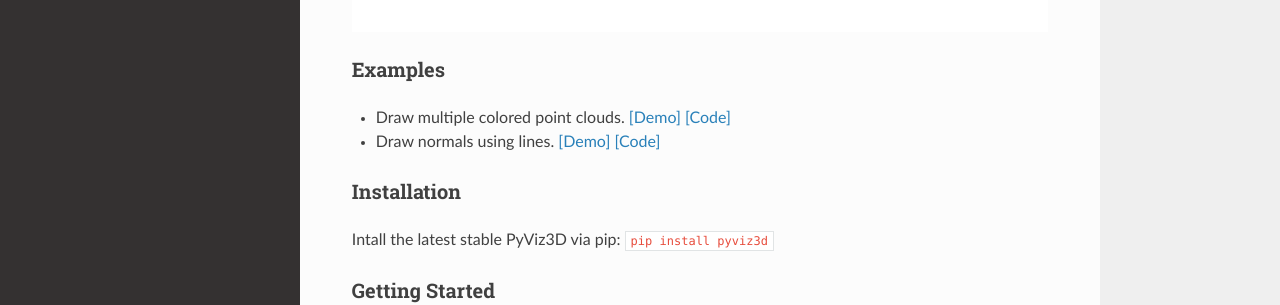
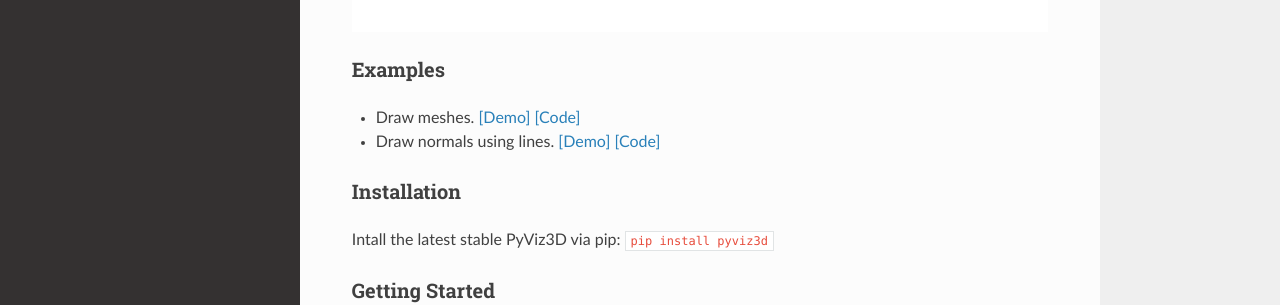
Before and after one commit to francisengelmann/PyViz3D, an MkDocs documentation site: the page built from docs/index.md, in a window 1280 px wide and 1359 px high. Shown: the part 267-572 px from the top of the window. Built offline with MkDocs 1.6.1, drawn with Linux system fonts in a browser that asks for light colours; nearby versions of some CDN libraries.

Commit message:
Update index.md

```diff
--- a/docs/index.md
+++ b/docs/index.md
@@ -2,8 +2,8 @@
 
 ### Examples
 
-- Draw multiple colored point clouds.
- [[Demo]](https://francisengelmann.github.io/pyviz3d_examples/example/index.html)
+- Draw meshes.
+ [[Demo]](https://francisengelmann.github.io/pyviz3d_examples/meshes/index.html)
  [[Code]](https://github.com/francisengelmann/pyviz3d/blob/master/examples/example_point_cloud.py)
 
 - Draw normals using lines.
```
